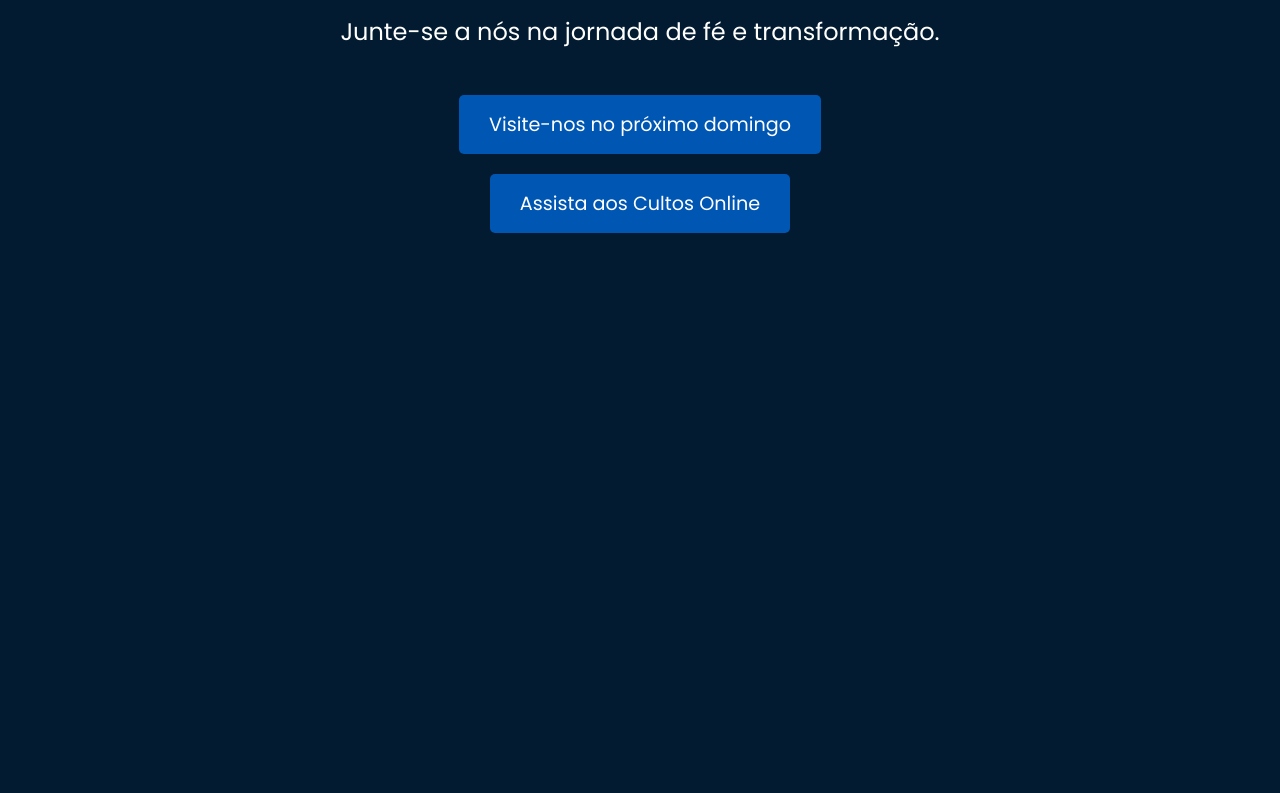
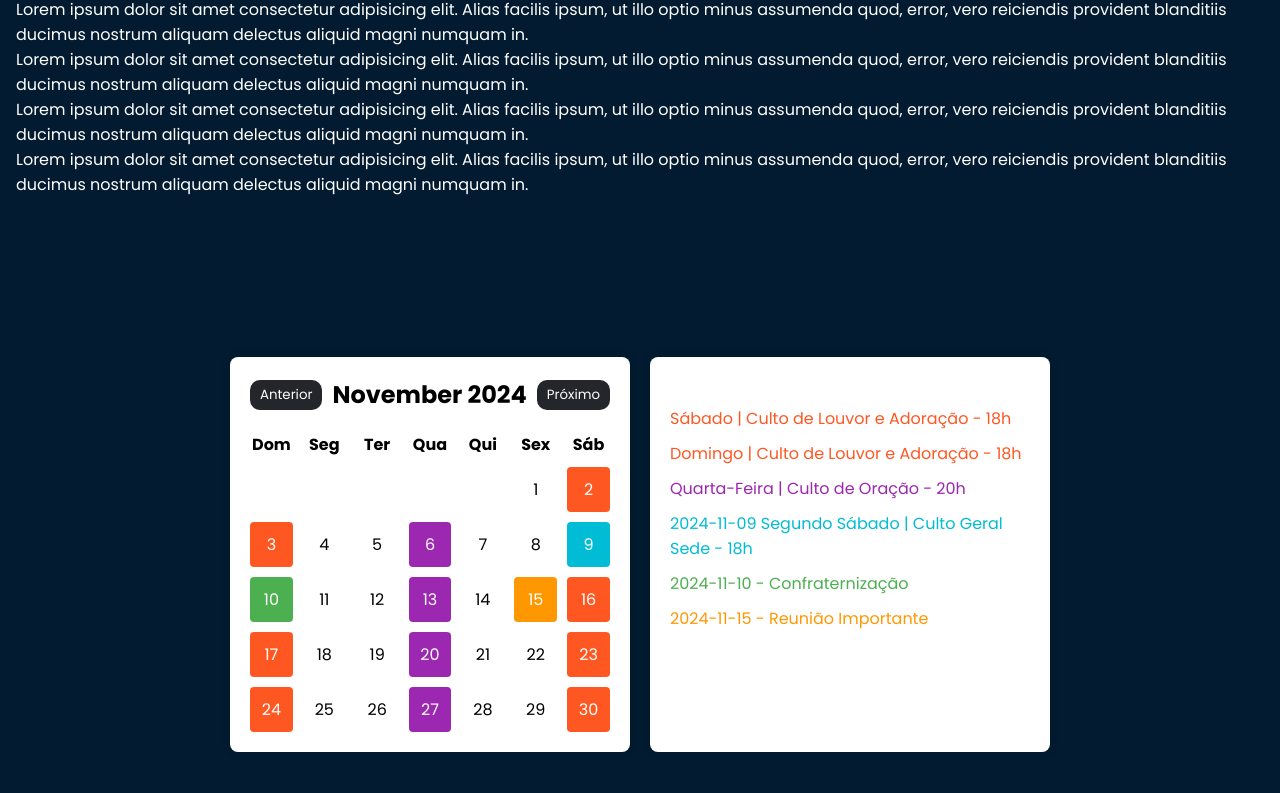
Before and after one commit to IgorOdSilva/landing-page-igreja, a plain HTML site: page index.html in a window 1280 px wide. Shown: the part 638-1431 px from the top of the page. Drawn offline with nearby package versions, Linux system fonts and the light colour scheme.

Commit message:
CALENDÁRIO ADICIONADO E BLUR APPLE CORRIGIDO

```diff
--- /dev/null
+++ b/css/calendar.css
@@ -0,0 +1,83 @@
+.container-calendar {
+    display: flex;
+    gap: 20px;
+    margin-top: 10rem;
+    color: #000000;
+  }
+  .calendar {
+    width: 400px;
+    padding: 20px;
+    background: #ffffff;
+    box-shadow: 0px 0px 10px rgba(0, 0, 0, 0.1);
+    border-radius: 8px;
+    color: #000000;
+  }
+  .header-calendar {
+    display: flex;
+    justify-content: space-between;
+    align-items: center;
+  }
+  .header-calendar h2 {
+    margin: 0;
+    color: #000000;
+  }
+  .weekdays {
+    display: grid;
+    grid-template-columns: repeat(7, 1fr);
+    text-align: center;
+    font-weight: bold;
+    margin-top: 20px;
+    color: #000000;
+    gap: 10px;
+  }
+  .weekdays .name_weekdays {
+    color: #000000;
+  }
+  .days {
+    display: grid;
+    grid-template-columns: repeat(7, 1fr);
+    gap: 10px;
+    margin-top: 10px;
+  }
+  .day {
+    padding: 10px;
+    text-align: center;
+    cursor: pointer;
+    border-radius: 4px;
+    color: #000000;
+  }
+  .day.event {
+    background-color: #4caf50;
+    color: #fff;
+  }
+  .event-list {
+    width: 400px;
+    padding: 20px;
+    background: #fff;
+    box-shadow: 0 0 10px rgba(0, 0, 0, 0.1);
+    border-radius: 8px;
+  }
+  .event-list h3 {
+    margin-top: 0;
+  }
+  .event-list ul {
+    list-style: none;
+    padding: 0;
+  }
+  .event-list li {
+    margin-bottom: 10px;
+  }
+
+  #prevMonth, #nextMonth {
+    padding: 5px 10px;
+    border-radius: 10px;
+    border: none;
+    background-color: #24262b;
+    cursor: pointer;
+  }
+
+  @media(max-width: 928px) {
+    .container-calendar {
+        flex-direction: column;
+    }
+  }
--- a/css/contato.css
+++ b/css/contato.css
@@ -1,5 +1,9 @@
 .contato {
-    margin-top: 20rem;
+    margin-top: 10rem;
+    width: 100%;
+    display: flex;
+    align-items: center;
+    justify-content: center;
 }
 
 /* From Uiverse.io by gharsh11032000 */
--- a/css/header.css
+++ b/css/header.css
@@ -19,6 +19,7 @@
     height: 100%;
     background-color: rgba(0, 0, 0, 0.423);
     backdrop-filter: blur(50px);
+    -webkit-backdrop-filter: blur(50px); /* Para o Safari */
     z-index: -1;
 }
 
--- a/css/hero.css
+++ b/css/hero.css
@@ -1,6 +1,4 @@
 .hero {
-    position: relative;
-    height: 100vh;
     background-image: url('imagem-de-fundo.jpg'); /* Troque pela imagem que desejar */
     background-size: cover;
     background-position: center;
--- a/css/style.css
+++ b/css/style.css
@@ -19,7 +19,11 @@ body {
 }
 
 main {
-    padding-top: 20rem;
+    display: flex;
+    flex-direction: column;
+    align-items: center;
+    justify-content: center;
+    padding-top: 10rem;
     padding-bottom: 10rem;
     margin: 1rem;
 }
--- a/index.html
+++ b/index.html
@@ -7,6 +7,7 @@
     <link rel="stylesheet" href="css/style.css">
     <link rel="stylesheet" href="css/header.css">
     <link rel="stylesheet" href="css/hero.css">
+    <link rel="stylesheet" href="css/calendar.css">
     <link rel="stylesheet" href="css/contato.css">
     <link rel="stylesheet" href="css/footer.css">
     <link href='https://unpkg.com/boxicons@2.1.4/css/boxicons.min.css' rel='stylesheet'>
@@ -24,7 +25,7 @@
         <nav class="navbar">
             <a href="">Inicio</a>
             <a href="">Sobre Nós</a>
-            <a href="">Cultos</a>
+            <a href="calendar.html">Cultos</a>
             <a href="">Galeria</a>
             <a href="">Contato</a>
         </nav>
@@ -43,11 +44,41 @@
             </div>
         </section>
         <section class="sobre">
+            <p>Lorem ipsum dolor sit amet consectetur adipisicing elit. Alias facilis ipsum, ut illo optio minus assumenda quod, error, vero reiciendis provident blanditiis ducimus nostrum aliquam delectus aliquid magni numquam in.</p>
+            <p>Lorem ipsum dolor sit amet consectetur adipisicing elit. Alias facilis ipsum, ut illo optio minus assumenda quod, error, vero reiciendis provident blanditiis ducimus nostrum aliquam delectus aliquid magni numquam in.</p>
+            <p>Lorem ipsum dolor sit amet consectetur adipisicing elit. Alias facilis ipsum, ut illo optio minus assumenda quod, error, vero reiciendis provident blanditiis ducimus nostrum aliquam delectus aliquid magni numquam in.</p>
+            <p>Lorem ipsum dolor sit amet consectetur adipisicing elit. Alias facilis ipsum, ut illo optio minus assumenda quod, error, vero reiciendis provident blanditiis ducimus nostrum aliquam delectus aliquid magni numquam in.</p>
+            <p>Lorem ipsum dolor sit amet consectetur adipisicing elit. Alias facilis ipsum, ut illo optio minus assumenda quod, error, vero reiciendis provident blanditiis ducimus nostrum aliquam delectus aliquid magni numquam in.</p>
 
         </section>
 
         <section class="cultos">
+            <div class="container-calendar">
+                <div class="calendar">
+                  <div class="header-calendar">
+                    <button id="prevMonth">Anterior</button>
+                    <h2 id="monthYear"></h2>
+                    <button id="nextMonth">Próximo</button>
+                  </div>
+                  <!-- Cabeçalho com os dias da semana -->
+                  <div class="weekdays">
+                    <div class="name_weekdays">Dom</div>
+                    <div class="name_weekdays">Seg</div>
+                    <div class="name_weekdays">Ter</div>
+                    <div class="name_weekdays">Qua</div>
+                    <div class="name_weekdays">Qui</div>
+                    <div class="name_weekdays">Sex</div>
+                    <div class="name_weekdays">Sáb</div>
+                  </div>
+                  <div class="days" id="days"></div>
+                </div>
 
+                <!-- Seção para exibir a lista de eventos -->
+                <div class="event-list">
+                  <h3>Eventos</h3>
+                  <ul id="eventList"></ul>
+                </div>
+              </div>
         </section>
 
         <section class="galeria">
@@ -109,5 +140,6 @@
             </div>
         </div>
    </footer>
+   <script src="js/calendar.js"></script>
 </body>
 </html>
--- /dev/null
+++ b/js/calendar.js
@@ -0,0 +1,123 @@
+// script.js
+const daysContainer = document.getElementById("days");
+const monthYearDisplay = document.getElementById("monthYear");
+const prevMonthBtn = document.getElementById("prevMonth");
+const nextMonthBtn = document.getElementById("nextMonth");
+const eventList = document.getElementById("eventList");
+
+let currentDate = new Date();
+
+// Defina os eventos específicos por data e os eventos recorrentes para quarta, sábado e domingo
+const events = {
+  "2024-11-10": { name: "- Confraternização", color: "#4caf50" },
+  "2024-11-15": { name: "- Reunião Importante", color: "#ff9800" },
+  "2024-12-01": { name: "- Início do Projeto X", color: "#2196f3" },
+  "2024-12-25": { name: "- Natal", color: "#f44336" },
+};
+
+// Eventos recorrentes em dias da semana específicos
+const recurringEvents = {
+  3: { name: "Quarta-Feira | Culto de Oração - 20h", color: "#9c27b0" },  // Quarta-feira
+  6: { name: "Sábado | Culto de Louvor e Adoração - 18h", color: "#ff5722" },        // Sábado
+  0: { name: "Domingo | Culto de Louvor e Adoração - 18h", color: "#ff5722" },       // Domingo
+};
+
+// Evento para o segundo sábado do mês
+const secondSaturdayEvent = { name: "Segundo Sábado | Culto Geral Sede - 18h", color: "#00bcd4" };
+
+// Conjunto para armazenar os eventos recorrentes já exibidos na lista lateral
+const displayedRecurringEvents = new Set();
+
+function renderCalendar() {
+  daysContainer.innerHTML = "";
+  eventList.innerHTML = ""; // Limpa a lista de eventos antes de renderizar
+  displayedRecurringEvents.clear(); // Limpa o conjunto de eventos recorrentes já exibidos
+
+  const year = currentDate.getFullYear();
+  const month = currentDate.getMonth();
+
+  const firstDayOfMonth = new Date(year, month, 1).getDay();
+  const daysInMonth = new Date(year, month + 1, 0).getDate();
+
+  monthYearDisplay.textContent = `${currentDate.toLocaleString("default", { month: "long" })} ${year}`;
+
+  // Renderiza os dias em branco no início do calendário
+  for (let i = 0; i < firstDayOfMonth; i++) {
+    const emptyDiv = document.createElement("div");
+    emptyDiv.classList.add("day");
+    daysContainer.appendChild(emptyDiv);
+  }
+
+  // Calcula o segundo sábado do mês
+  const secondSaturday = getSecondSaturday(year, month);
+
+  // Renderiza os dias do mês e destaca os dias com eventos
+  for (let day = 1; day <= daysInMonth; day++) {
+    const dayDiv = document.createElement("div");
+    dayDiv.classList.add("day");
+    dayDiv.textContent = day;
+
+    const dateStr = `${year}-${String(month + 1).padStart(2, "0")}-${String(day).padStart(2, "0")}`;
+    const currentDayOfWeek = new Date(year, month, day).getDay();
+
+    // Verifica se a data tem um evento específico
+    if (events[dateStr]) {
+      dayDiv.classList.add("event");
+      dayDiv.style.backgroundColor = events[dateStr].color; // Define a cor do evento específico
+      addEventToList(dateStr, events[dateStr].name, events[dateStr].color); // Adiciona o evento à lista lateral
+    }
+
+    // Verifica se há um evento recorrente para o dia da semana
+    else if (recurringEvents[currentDayOfWeek]) {
+      const recurringEvent = recurringEvents[currentDayOfWeek];
+      dayDiv.classList.add("event");
+      dayDiv.style.backgroundColor = recurringEvent.color; // Define a cor do evento recorrente
+
+      // Adiciona o evento recorrente à lista lateral apenas se ainda não foi exibido
+      if (!displayedRecurringEvents.has(recurringEvent.name)) {
+        addEventToList("", recurringEvent.name, recurringEvent.color);
+        displayedRecurringEvents.add(recurringEvent.name); // Marca como exibido
+      }
+    }
+
+    // Verifica se é o segundo sábado e adiciona o evento
+    if (day === secondSaturday) {
+      dayDiv.classList.add("event");
+      dayDiv.style.backgroundColor = secondSaturdayEvent.color;
+      addEventToList(dateStr, secondSaturdayEvent.name, secondSaturdayEvent.color); // Adiciona o evento do segundo sábado à lista lateral
+    }
+
+    daysContainer.appendChild(dayDiv);
+  }
+}
+
+// Função para calcular a data do segundo sábado de um mês
+function getSecondSaturday(year, month) {
+  // Cria uma data para o primeiro dia do mês
+  const firstDayOfMonth = new Date(year, month, 1);
+  // Determina o dia da semana para o primeiro sábado (7 - dayOfWeek para pegar o primeiro sábado)
+  const firstSaturday = (6 - firstDayOfMonth.getDay() + 7) % 7 + 1;
+
+  // O segundo sábado será 7 dias após o primeiro
+  return firstSaturday + 7;
+}
+
+// Função para adicionar um evento à lista lateral com cor específica
+function addEventToList(date, eventName, color) {
+  const eventItem = document.createElement("li");
+  eventItem.textContent = `${date} ${eventName}`;
+  eventItem.style.color = color; // Define a cor do texto do evento
+  eventList.appendChild(eventItem);
+}
+
+prevMonthBtn.addEventListener("click", () => {
+  currentDate.setMonth(currentDate.getMonth() - 1);
+  renderCalendar();
+});
+
+nextMonthBtn.addEventListener("click", () => {
+  currentDate.setMonth(currentDate.getMonth() + 1);
+  renderCalendar();
+});
+
+renderCalendar();
```
Also changed, not shown: calendar.html (added, +55 -0 lines).
